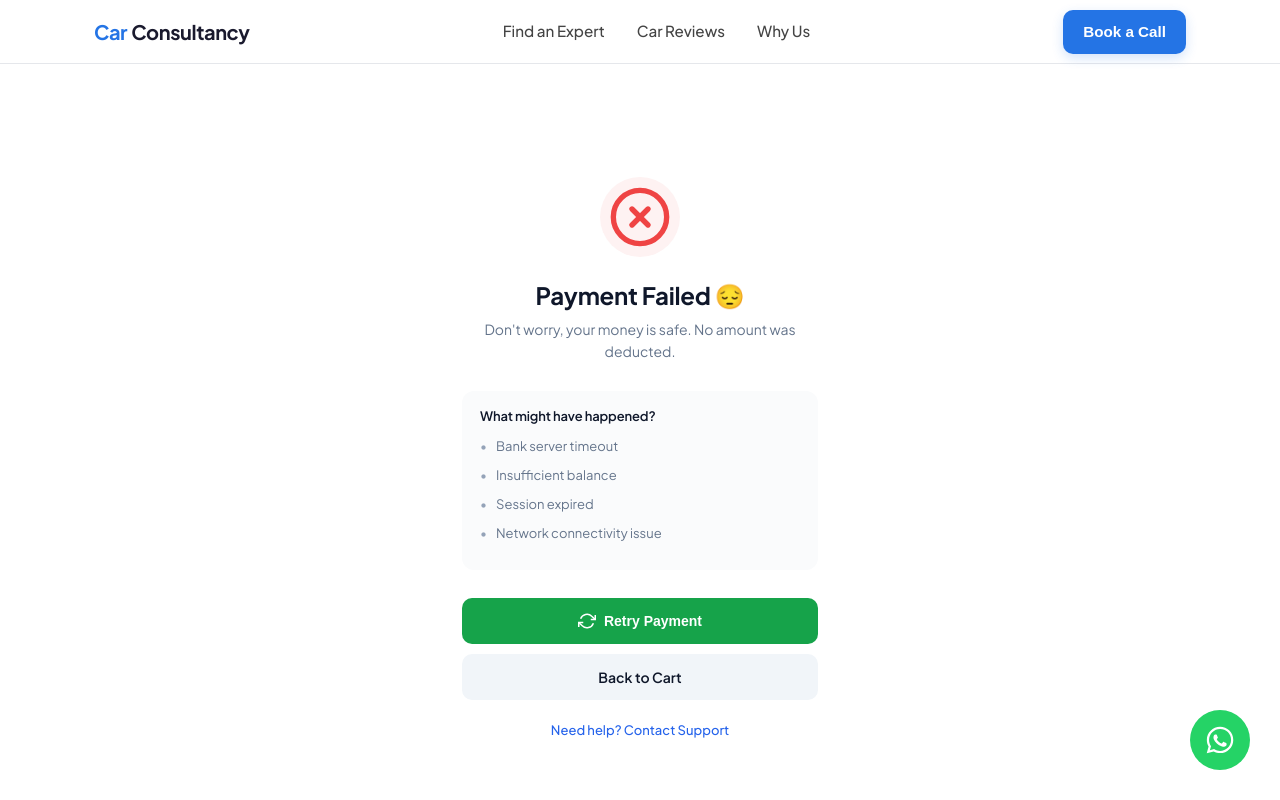
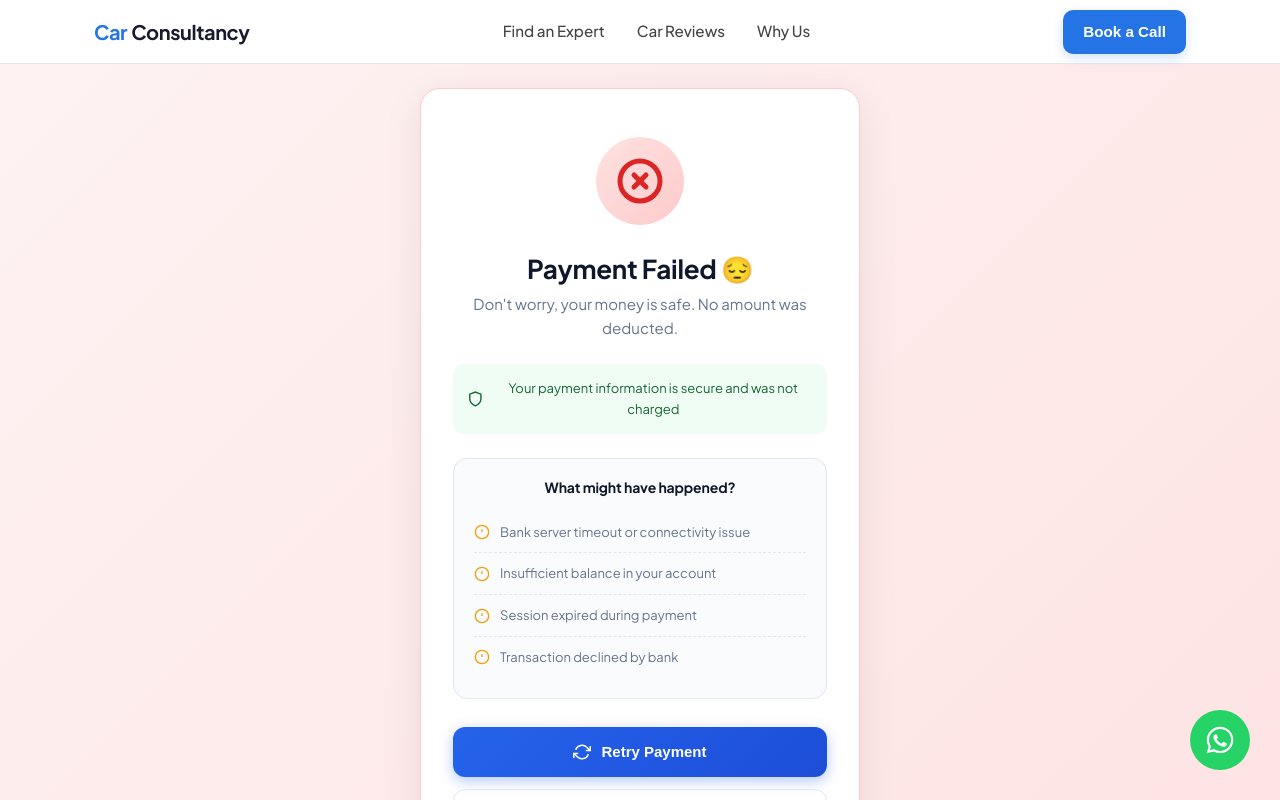
Before and after one commit to KarimF430/CONSULTANCY-DEP, a Next.js app: page /order-failed in a window 1280 px wide. Built offline with nearby package versions, Linux system fonts and the light colour scheme.

Commit message:
feat: redesign order success and failure pages with premium styling

```diff
--- a/src/app/order-failed/failed.module.css
+++ b/src/app/order-failed/failed.module.css
@@ -4,56 +4,90 @@
     align-items: center;
     justify-content: center;
     padding: 24px;
-    background: #ffffff;
+    background: linear-gradient(135deg, #fef2f2 0%, #fee2e2 100%);
 }
 
 .card {
     background: white;
-    border-radius: 16px;
+    border-radius: 20px;
     padding: 48px 32px;
-    max-width: 420px;
+    max-width: 440px;
     width: 100%;
     text-align: center;
+    box-shadow: 0 10px 40px rgba(0, 0, 0, 0.08);
+    border: 1px solid #fecaca;
 }
 
 .failedIcon {
-    width: 80px;
-    height: 80px;
-    margin: 0 auto 24px;
+    width: 88px;
+    height: 88px;
+    margin: 0 auto 28px;
     border-radius: 50%;
-    background: #fef2f2;
+    background: linear-gradient(135deg, #fee2e2 0%, #fecaca 100%);
     display: flex;
     align-items: center;
     justify-content: center;
-    color: #ef4444;
+    color: #dc2626;
+    animation: shake 0.5s ease-in-out;
+}
+
+@keyframes shake {
+
+    0%,
+    100% {
+        transform: translateX(0);
+    }
+
+    25% {
+        transform: translateX(-5px);
+    }
+
+    75% {
+        transform: translateX(5px);
+    }
 }
 
 .title {
-    font-size: 24px;
+    font-size: 26px;
     font-weight: 700;
     color: #0f172a;
     margin-bottom: 8px;
 }
 
 .subtitle {
-    font-size: 14px;
+    font-size: 15px;
     color: #64748b;
-    margin-bottom: 28px;
+    margin-bottom: 24px;
+}
+
+.secureNotice {
+    display: flex;
+    align-items: center;
+    justify-content: center;
+    gap: 10px;
+    padding: 14px;
+    background: #f0fdf4;
+    border-radius: 10px;
+    margin-bottom: 24px;
+    font-size: 13px;
+    color: #166534;
 }
 
 .reasonBox {
     background: #fafbfc;
-    border-radius: 12px;
-    padding: 18px;
+    border-radius: 14px;
+    padding: 20px;
     margin-bottom: 28px;
     text-align: left;
+    border: 1px solid #e2e8f0;
 }
 
 .reasonTitle {
-    font-size: 13px;
-    font-weight: 600;
+    font-size: 14px;
+    font-weight: 700;
     color: #0f172a;
-    margin-bottom: 12px;
+    margin-bottom: 16px;
+    text-align: center;
 }
 
 .reasonList {
@@ -63,76 +97,109 @@
 }
 
 .reasonList li {
-    position: relative;
-    padding-left: 16px;
+    display: flex;
+    align-items: center;
+    gap: 10px;
+    padding: 10px 0;
     font-size: 13px;
     color: #64748b;
-    margin-bottom: 8px;
+    border-bottom: 1px dashed #e2e8f0;
 }
 
-.reasonList li::before {
-    content: '•';
-    position: absolute;
-    left: 0;
-    color: #94a3b8;
+.reasonList li:last-child {
+    border-bottom: none;
+}
+
+.reasonList li svg {
+    color: #f59e0b;
+    flex-shrink: 0;
 }
 
 .actions {
     display: flex;
     flex-direction: column;
-    gap: 10px;
+    gap: 12px;
+    margin-bottom: 24px;
 }
 
 .retryBtn {
     display: flex;
     align-items: center;
     justify-content: center;
-    gap: 8px;
-    background: #16a34a;
+    gap: 10px;
+    background: linear-gradient(135deg, #2563eb 0%, #1d4ed8 100%);
     color: white;
-    padding: 14px 24px;
+    padding: 16px 24px;
     border: none;
-    border-radius: 10px;
-    font-size: 14px;
+    border-radius: 12px;
+    font-size: 15px;
     font-weight: 600;
     cursor: pointer;
-    transition: background 0.2s;
+    transition: all 0.2s;
+    box-shadow: 0 4px 14px rgba(37, 99, 235, 0.35);
 }
 
 .retryBtn:hover {
-    background: #15803d;
+    transform: translateY(-2px);
+    box-shadow: 0 8px 24px rgba(37, 99, 235, 0.45);
 }
 
 .cartBtn {
-    display: block;
-    background: #f1f5f9;
-    color: #0f172a;
-    padding: 12px 24px;
-    border-radius: 10px;
+    display: flex;
+    align-items: center;
+    justify-content: center;
+    gap: 8px;
+    color: #64748b;
+    padding: 14px;
     font-size: 14px;
-    font-weight: 600;
+    font-weight: 500;
     text-decoration: none;
-    transition: background 0.2s;
+    border: 1px solid #e2e8f0;
+    border-radius: 12px;
+    transition: all 0.2s;
 }
 
 .cartBtn:hover {
-    background: #e2e8f0;
+    background: #f8fafc;
+    border-color: #cbd5e1;
+    color: #0f172a;
+}
+
+.supportSection {
+    border-top: 1px dashed #e2e8f0;
+    padding-top: 20px;
+}
+
+.supportText {
+    font-size: 13px;
+    color: #64748b;
+    margin-bottom: 12px;
 }
 
 .supportLink {
-    display: block;
-    color: #2563eb;
+    display: inline-flex;
+    align-items: center;
+    gap: 8px;
+    background: #25d366;
+    color: white;
+    padding: 12px 20px;
+    border-radius: 10px;
     font-size: 13px;
-    font-weight: 500;
+    font-weight: 600;
     text-decoration: none;
-    padding: 10px;
+    transition: all 0.2s;
 }
 
 .supportLink:hover {
-    text-decoration: underline;
+    background: #22c55e;
+    transform: translateY(-1px);
 }
 
 @media (max-width: 480px) {
+    .container {
+        padding: 16px;
+    }
+
     .card {
         padding: 32px 20px;
     }
@@ -142,12 +209,12 @@
     }
 
     .failedIcon {
-        width: 64px;
-        height: 64px;
+        width: 72px;
+        height: 72px;
     }
 
     .failedIcon svg {
-        width: 32px;
-        height: 32px;
+        width: 36px;
+        height: 36px;
     }
 }
--- a/src/app/order-failed/page.tsx
+++ b/src/app/order-failed/page.tsx
@@ -1,11 +1,13 @@
 'use client';
 
 import Link from 'next/link';
-import { useRouter } from 'next/navigation';
+import { useRouter, useSearchParams } from 'next/navigation';
 import styles from './failed.module.css';
 
 export default function OrderFailedPage() {
     const router = useRouter();
+    const searchParams = useSearchParams();
+    const reason = searchParams.get('reason') || 'Something went wrong with your payment';
 
     const handleRetry = () => {
         router.push('/checkout');
@@ -16,7 +18,7 @@ export default function OrderFailedPage() {
             <div className={styles.card}>
                 {/* Failed Icon */}
                 <div className={styles.failedIcon}>
-                    <svg width="64" height="64" viewBox="0 0 24 24" fill="none" stroke="currentColor" strokeWidth="2" strokeLinecap="round" strokeLinejoin="round">
+                    <svg width="48" height="48" viewBox="0 0 24 24" fill="none" stroke="currentColor" strokeWidth="2.5" strokeLinecap="round" strokeLinejoin="round">
                         <circle cx="12" cy="12" r="10" />
                         <line x1="15" y1="9" x2="9" y2="15" />
                         <line x1="9" y1="9" x2="15" y2="15" />
@@ -24,16 +26,52 @@ export default function OrderFailedPage() {
                 </div>
 
                 <h1 className={styles.title}>Payment Failed 😔</h1>
-                <p className={styles.subtitle}>Don't worry, your money is safe. No amount was deducted.</p>
+                <p className={styles.subtitle}>Don&apos;t worry, your money is safe. No amount was deducted.</p>
+
+                {/* Secure Notice */}
+                <div className={styles.secureNotice}>
+                    <svg width="18" height="18" viewBox="0 0 24 24" fill="none" stroke="currentColor" strokeWidth="2">
+                        <path d="M12 22s8-4 8-10V5l-8-3-8 3v7c0 6 8 10 8 10z" />
+                    </svg>
+                    <span>Your payment information is secure and was not charged</span>
+                </div>
 
                 {/* Reason */}
                 <div className={styles.reasonBox}>
                     <h3 className={styles.reasonTitle}>What might have happened?</h3>
                     <ul className={styles.reasonList}>
-                        <li>Bank server timeout</li>
-                        <li>Insufficient balance</li>
-                        <li>Session expired</li>
-                        <li>Network connectivity issue</li>
+                        <li>
+                            <svg width="16" height="16" viewBox="0 0 24 24" fill="none" stroke="currentColor" strokeWidth="2">
+                                <circle cx="12" cy="12" r="10" />
+                                <line x1="12" y1="8" x2="12" y2="12" />
+                                <line x1="12" y1="16" x2="12.01" y2="16" />
+                            </svg>
+                            Bank server timeout or connectivity issue
+                        </li>
+                        <li>
+                            <svg width="16" height="16" viewBox="0 0 24 24" fill="none" stroke="currentColor" strokeWidth="2">
+                                <circle cx="12" cy="12" r="10" />
+                                <line x1="12" y1="8" x2="12" y2="12" />
+                                <line x1="12" y1="16" x2="12.01" y2="16" />
+                            </svg>
+                            Insufficient balance in your account
+                        </li>
+                        <li>
+                            <svg width="16" height="16" viewBox="0 0 24 24" fill="none" stroke="currentColor" strokeWidth="2">
+                                <circle cx="12" cy="12" r="10" />
+                                <line x1="12" y1="8" x2="12" y2="12" />
+                                <line x1="12" y1="16" x2="12.01" y2="16" />
+                            </svg>
+                            Session expired during payment
+                        </li>
+                        <li>
+                            <svg width="16" height="16" viewBox="0 0 24 24" fill="none" stroke="currentColor" strokeWidth="2">
+                                <circle cx="12" cy="12" r="10" />
+                                <line x1="12" y1="8" x2="12" y2="12" />
+                                <line x1="12" y1="16" x2="12.01" y2="16" />
+                            </svg>
+                            Transaction declined by bank
+                        </li>
                     </ul>
                 </div>
 
@@ -48,11 +86,23 @@ export default function OrderFailedPage() {
                     </button>
 
                     <Link href="/cart" className={styles.cartBtn}>
+                        <svg width="16" height="16" viewBox="0 0 24 24" fill="none" stroke="currentColor" strokeWidth="2">
+                            <circle cx="9" cy="21" r="1" />
+                            <circle cx="20" cy="21" r="1" />
+                            <path d="M1 1h4l2.68 13.39a2 2 0 0 0 2 1.61h9.72a2 2 0 0 0 2-1.61L23 6H6" />
+                        </svg>
                         Back to Cart
                     </Link>
+                </div>
 
+                {/* Support */}
+                <div className={styles.supportSection}>
+                    <p className={styles.supportText}>Still facing issues?</p>
                     <a href="https://wa.me/919876543210" className={styles.supportLink}>
-                        Need help? Contact Support
+                        <svg width="18" height="18" viewBox="0 0 24 24" fill="currentColor">
+                            <path d="M17.472 14.382c-.297-.149-1.758-.867-2.03-.967-.273-.099-.471-.148-.67.15-.197.297-.767.966-.94 1.164-.173.199-.347.223-.644.075-.297-.15-1.255-.463-2.39-1.475-.883-.788-1.48-1.761-1.653-2.059-.173-.297-.018-.458.13-.606.134-.133.298-.347.446-.52.149-.174.198-.298.298-.497.099-.198.05-.371-.025-.52-.075-.149-.669-1.612-.916-2.207-.242-.579-.487-.5-.669-.51-.173-.008-.371-.01-.57-.01-.198 0-.52.074-.792.372-.272.297-1.04 1.016-1.04 2.479 0 1.462 1.065 2.875 1.213 3.074.149.198 2.096 3.2 5.077 4.487.709.306 1.262.489 1.694.625.712.227 1.36.195 1.871.118.571-.085 1.758-.719 2.006-1.413.248-.694.248-1.289.173-1.413-.074-.124-.272-.198-.57-.347m-5.421 7.403h-.004a9.87 9.87 0 01-5.031-1.378l-.361-.214-3.741.982.998-3.648-.235-.374a9.86 9.86 0 01-1.51-5.26c.001-5.45 4.436-9.884 9.888-9.884 2.64 0 5.122 1.03 6.988 2.898a9.825 9.825 0 012.893 6.994c-.003 5.45-4.437 9.884-9.885 9.884m8.413-18.297A11.815 11.815 0 0012.05 0C5.495 0 .16 5.335.157 11.892c0 2.096.547 4.142 1.588 5.945L.057 24l6.305-1.654a11.882 11.882 0 005.683 1.448h.005c6.554 0 11.89-5.335 11.893-11.893a11.821 11.821 0 00-3.48-8.413z" />
+                        </svg>
+                        Chat with Support on WhatsApp
                     </a>
                 </div>
             </div>
--- a/src/app/order-success/success.module.css
+++ b/src/app/order-success/success.module.css
@@ -4,56 +4,72 @@
     align-items: center;
     justify-content: center;
     padding: 24px;
-    background: #ffffff;
+    background: linear-gradient(135deg, #f8fafc 0%, #f0f9ff 100%);
 }
 
 .card {
     background: white;
-    border-radius: 16px;
+    border-radius: 20px;
     padding: 48px 32px;
-    max-width: 420px;
+    max-width: 440px;
     width: 100%;
     text-align: center;
+    box-shadow: 0 10px 40px rgba(0, 0, 0, 0.08);
+    border: 1px solid #e2e8f0;
 }
 
 .successIcon {
-    width: 80px;
-    height: 80px;
-    margin: 0 auto 24px;
+    width: 88px;
+    height: 88px;
+    margin: 0 auto 28px;
     border-radius: 50%;
-    background: #f0fdf4;
+    background: linear-gradient(135deg, #dcfce7 0%, #bbf7d0 100%);
     display: flex;
     align-items: center;
     justify-content: center;
     color: #16a34a;
+    animation: pulse 2s ease-in-out infinite;
+}
+
+@keyframes pulse {
+
+    0%,
+    100% {
+        transform: scale(1);
+    }
+
+    50% {
+        transform: scale(1.05);
+    }
 }
 
 .title {
-    font-size: 24px;
+    font-size: 26px;
     font-weight: 700;
     color: #0f172a;
     margin-bottom: 8px;
 }
 
 .subtitle {
-    font-size: 14px;
+    font-size: 15px;
     color: #64748b;
     margin-bottom: 32px;
 }
 
 .orderDetails {
-    background: #fafbfc;
-    border-radius: 12px;
-    padding: 18px;
+    background: linear-gradient(135deg, #fafbfc 0%, #f8fafc 100%);
+    border-radius: 14px;
+    padding: 20px;
     margin-bottom: 28px;
     text-align: left;
+    border: 1px solid #e2e8f0;
 }
 
 .orderRow {
     display: flex;
     justify-content: space-between;
     align-items: center;
-    padding: 10px 0;
+    padding: 12px 0;
     border-bottom: 1px dashed #e2e8f0;
 }
 
@@ -67,13 +83,13 @@
 }
 
 .orderId {
-    font-size: 13px;
+    font-size: 12px;
     font-weight: 600;
     color: #0f172a;
     font-family: monospace;
     background: #e2e8f0;
-    padding: 4px 8px;
-    border-radius: 4px;
+    padding: 5px 10px;
+    border-radius: 6px;
 }
 
 .orderValue {
@@ -88,66 +104,20 @@
     color: #16a34a;
 }
 
-/* Calendly Section */
-.calendlySection {
-    background: linear-gradient(135deg, #eff6ff 0%, #dbeafe 100%);
-    border: 1px solid #bfdbfe;
-    border-radius: 12px;
-    padding: 20px;
-    margin-bottom: 28px;
-    text-align: center;
-}
-
-.calendlyTitle {
-    display: flex;
-    align-items: center;
-    justify-content: center;
-    gap: 8px;
-    font-size: 15px;
-    font-weight: 700;
-    color: #1e40af;
-    margin-bottom: 10px;
-}
-
-.calendlyDesc {
-    font-size: 13px;
-    color: #475569;
-    margin-bottom: 16px;
-    line-height: 1.5;
-}
-
-.calendlyBtn {
-    display: inline-flex;
-    align-items: center;
-    justify-content: center;
-    gap: 8px;
-    background: linear-gradient(135deg, #2563eb 0%, #1d4ed8 100%);
-    color: white;
-    padding: 14px 28px;
-    border: none;
-    border-radius: 10px;
-    font-size: 14px;
-    font-weight: 600;
-    cursor: pointer;
-    transition: all 0.2s;
-    box-shadow: 0 4px 14px rgba(37, 99, 235, 0.35);
-}
-
-.calendlyBtn:hover {
-    transform: translateY(-2px);
-    box-shadow: 0 8px 24px rgba(37, 99, 235, 0.45);
-}
-
 .nextSteps {
     text-align: left;
-    margin-bottom: 32px;
+    margin-bottom: 28px;
+    background: #fefce8;
+    border: 1px solid #fef08a;
+    border-radius: 14px;
+    padding: 20px;
 }
 
 .stepsTitle {
     font-size: 14px;
-    font-weight: 600;
-    color: #0f172a;
-    margin-bottom: 14px;
+    font-weight: 700;
+    color: #854d0e;
+    margin-bottom: 16px;
     text-align: center;
 }
 
@@ -161,61 +131,89 @@
     display: flex;
     align-items: flex-start;
     gap: 12px;
-    padding: 10px 0;
+    padding: 8px 0;
     font-size: 13px;
-    color: #475569;
+    color: #713f12;
+    line-height: 1.4;
 }
 
 .stepNumber {
-    width: 22px;
-    height: 22px;
+    width: 24px;
+    height: 24px;
     border-radius: 50%;
-    background: #0f172a;
+    background: linear-gradient(135deg, #16a34a 0%, #15803d 100%);
     color: white;
     display: flex;
     align-items: center;
     justify-content: center;
-    font-size: 11px;
-    font-weight: 600;
+    font-size: 12px;
+    font-weight: 700;
     flex-shrink: 0;
+}
+
+.supportBox {
+    display: flex;
+    align-items: center;
+    justify-content: center;
+    gap: 10px;
+    padding: 16px;
+    background: #f0fdf4;
+    border-radius: 12px;
+    margin-bottom: 24px;
+    font-size: 13px;
+    color: #166534;
+}
+
+.supportBox strong {
+    color: #15803d;
 }
 
 .actions {
     display: flex;
     flex-direction: column;
-    gap: 10px;
+    gap: 12px;
 }
 
 .homeBtn {
-    display: block;
-    background: #0f172a;
+    display: flex;
+    align-items: center;
+    justify-content: center;
+    gap: 10px;
+    background: linear-gradient(135deg, #16a34a 0%, #15803d 100%);
     color: white;
-    padding: 14px 24px;
-    border-radius: 10px;
-    font-size: 14px;
+    padding: 16px 24px;
+    border-radius: 12px;
+    font-size: 15px;
     font-weight: 600;
     text-decoration: none;
-    transition: background 0.2s;
+    transition: all 0.2s;
+    box-shadow: 0 4px 14px rgba(22, 163, 74, 0.35);
 }
 
 .homeBtn:hover {
-    background: #1e293b;
+    transform: translateY(-2px);
+    box-shadow: 0 8px 24px rgba(22, 163, 74, 0.45);
 }
 
 .plansBtn {
     display: block;
     color: #64748b;
-    padding: 10px;
-    font-size: 13px;
+    padding: 12px;
+    font-size: 14px;
     font-weight: 500;
     text-decoration: none;
+    transition: color 0.2s;
 }
 
 .plansBtn:hover {
-    color: #0f172a;
+    color: #16a34a;
 }
 
 @media (max-width: 480px) {
+    .container {
+        padding: 16px;
+    }
+
     .card {
         padding: 32px 20px;
     }
@@ -225,12 +223,12 @@
     }
 
     .successIcon {
-        width: 64px;
-        height: 64px;
+        width: 72px;
+        height: 72px;
     }
 
     .successIcon svg {
-        width: 32px;
-        height: 32px;
+        width: 36px;
+        height: 36px;
     }
 }
```
Also changed, not shown: src/app/order-success/page.tsx (+50 -55 lines).
